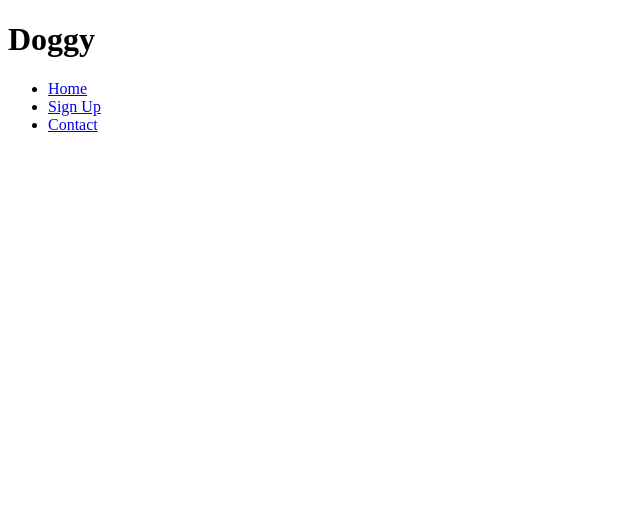
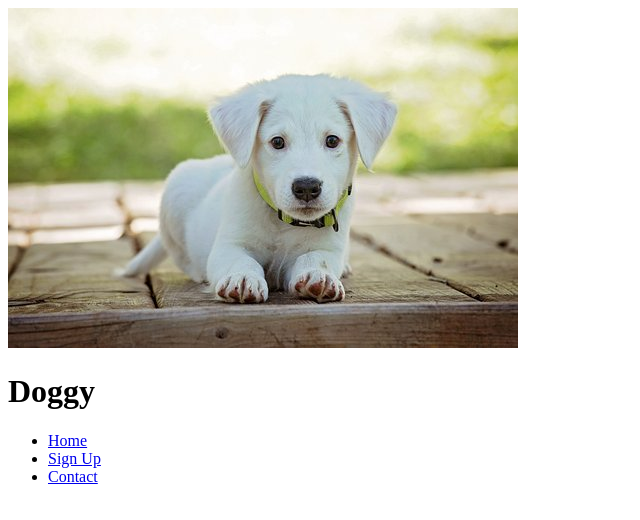
Before and after one commit to Marty97m/Doggy, a plain HTML site: page index.html in a window 1280 px wide. Shown: the whole page, without its empty margins (0-640 px from the left). Drawn offline with Linux system fonts and the light colour scheme.

Commit message:
add an image

```diff
--- a/index.html
+++ b/index.html
@@ -8,6 +8,7 @@
 </head>
 <body>
     <div>
+        <img src="img/dog.jpg" alt="dog">
         <h1>Doggy</h1>
         <nav>
             <ul>
```
